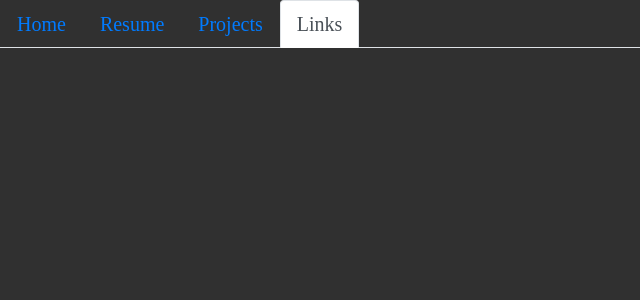
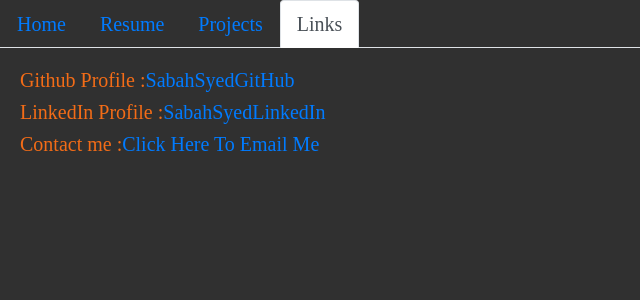
Before and after one commit to sabahsyed/ReactPortfolio, a React (Create React App) app: page /Links in a window 1280 px wide. Shown: the top 300 px of the page, without its empty margins (0-640 px from the left). Built offline with nearby package versions, Linux system fonts and the light colour scheme.

Commit message:
Added links page, no styles added

```diff
--- a/src/components/Links/Links.js
+++ b/src/components/Links/Links.js
@@ -4,6 +4,15 @@ export class Links extends Component {
     render() {
         return (
             <div>
+                <div class = "row ">
+                    <div class = "col-md-12">
+                        <div class="card-body">
+                            <h5>Github Profile :<a href="https://github.com/sabahsyed">SabahSyedGitHub</a></h5>
+                            <h5>LinkedIn Profile :<a href="https://www.linkedin.com/in/sabah-syed-89a07344/">SabahSyedLinkedIn</a></h5>
+                            <h5> Contact me :<a href="mailto:sabisyed@gmail.com">Click Here To Email Me</a></h5>
+                        </div>
+                    </div>
+                </div>
 
             </div>
         )
```
